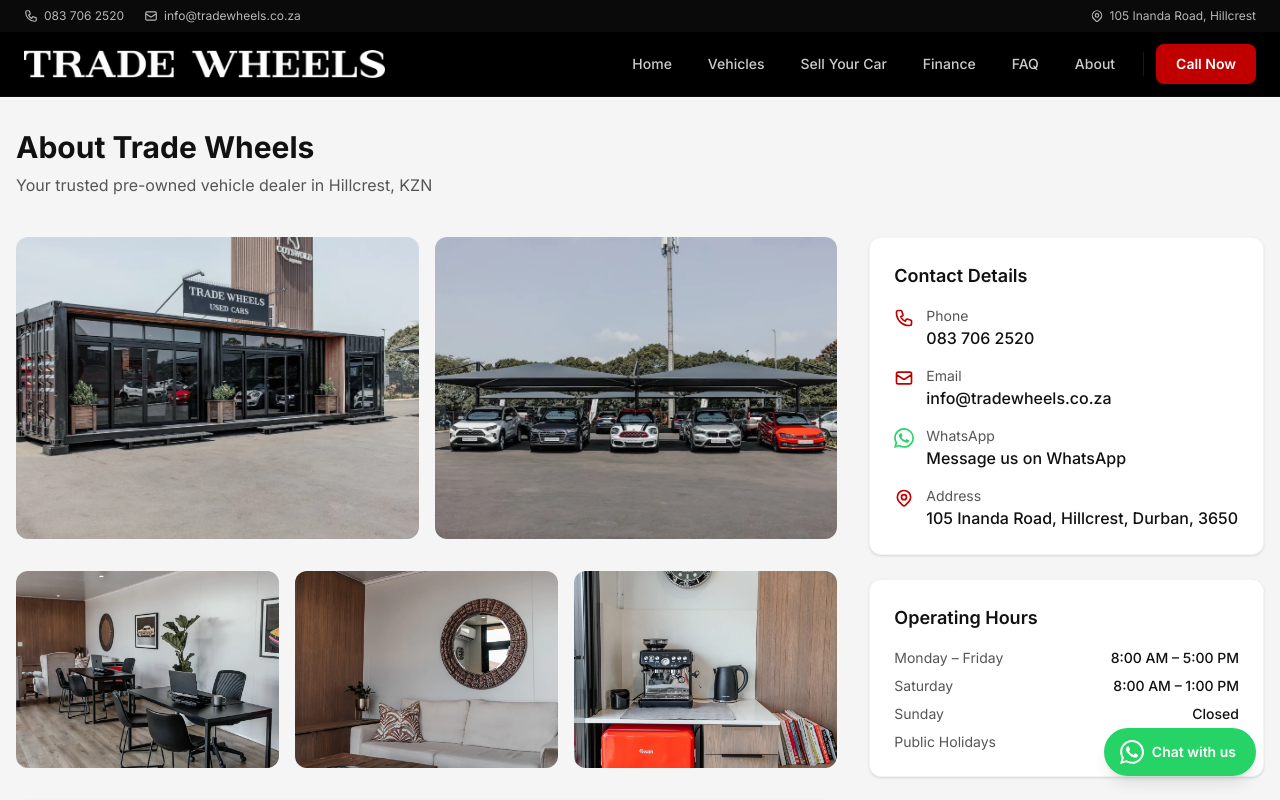
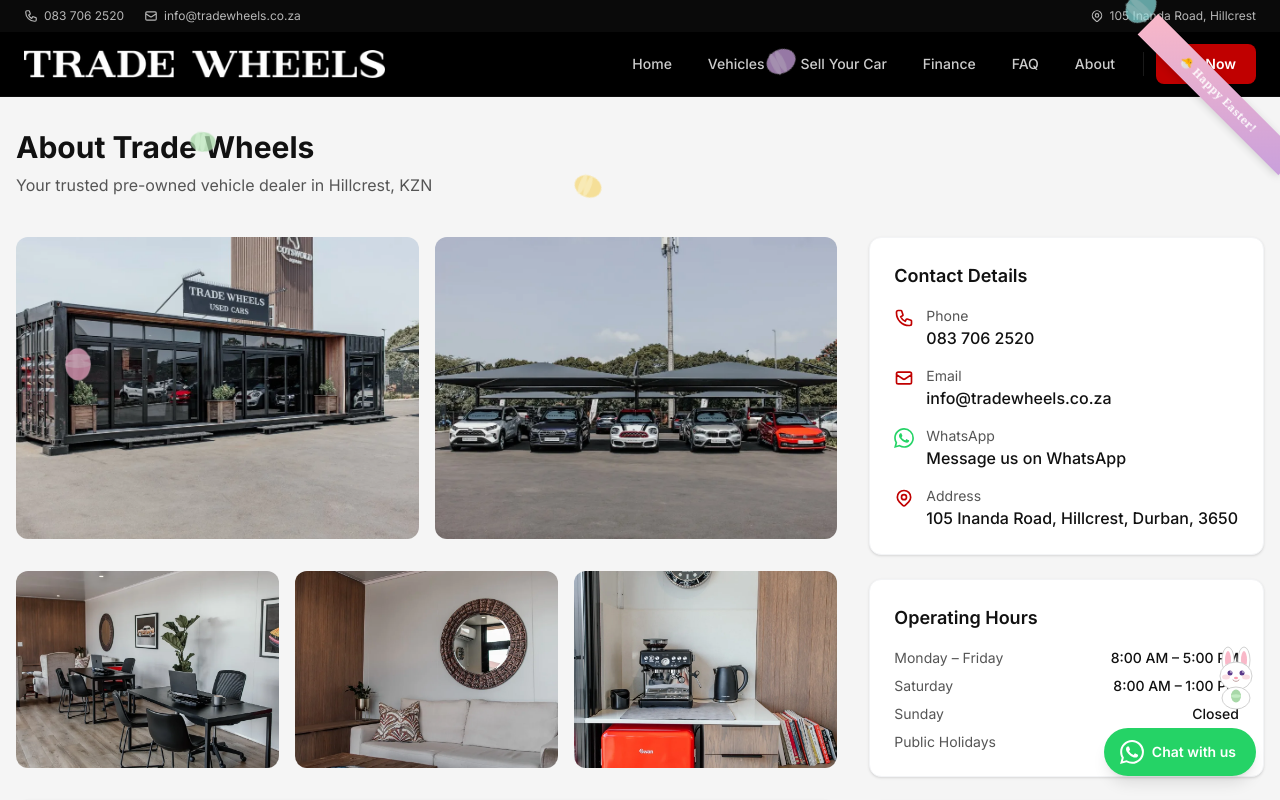
Before and after one commit to LukeInMyEyes/tradewheels, a Next.js app: page /about in a window 1280 px wide. Shown: the top 800 px of the page. Built offline with nearby package versions, Linux system fonts and the light colour scheme.

Commit message:
Wire EasterOverlay into root layout

```diff
--- a/src/app/layout.tsx
+++ b/src/app/layout.tsx
@@ -5,6 +5,7 @@
 import Header from '@/components/layout/Header';
 import Footer from '@/components/layout/Footer';
 import WhatsAppFloat from '@/components/layout/WhatsAppFloat';
+import EasterOverlay from '@/components/layout/EasterOverlay';
 import { SITE, DEALER } from '@/lib/constants';
 
 const inter = Inter({ subsets: ['latin'], variable: '--font-inter' });
@@ -50,6 +51,7 @@
         <main className="min-h-screen">{children}</main>
         <Footer />
         <WhatsAppFloat />
+        <EasterOverlay />
       </body>
     </html>
   );
```
